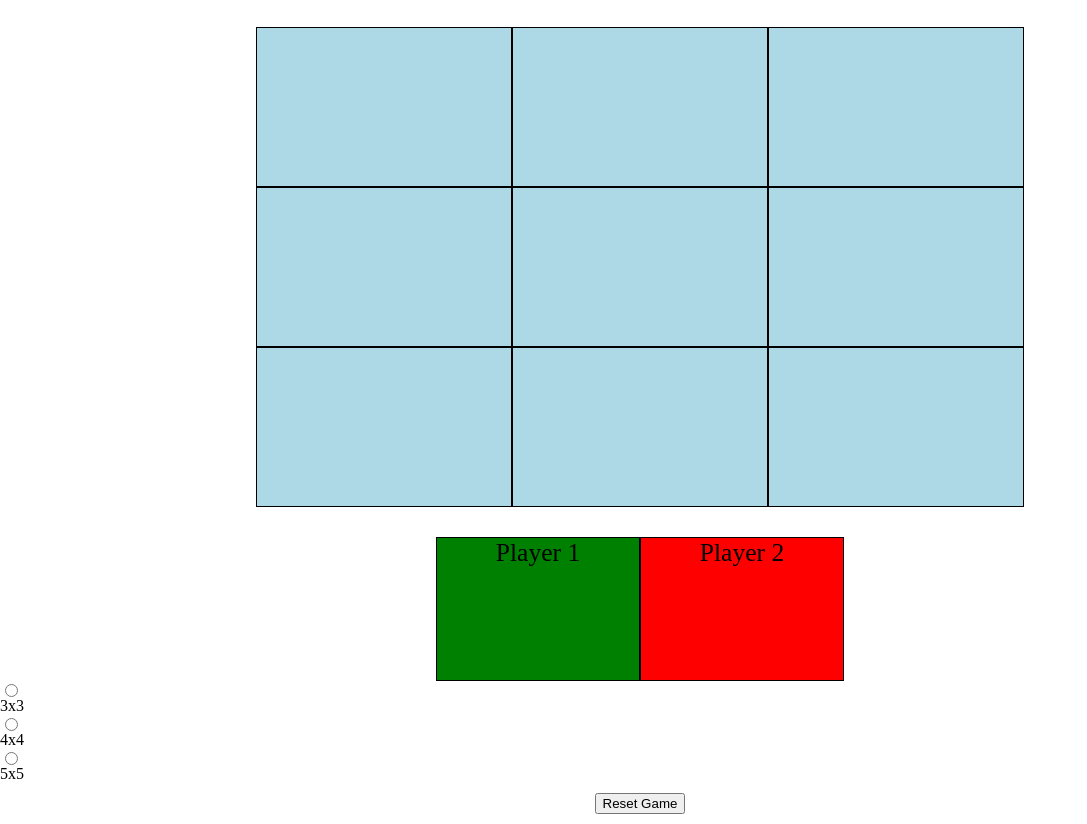
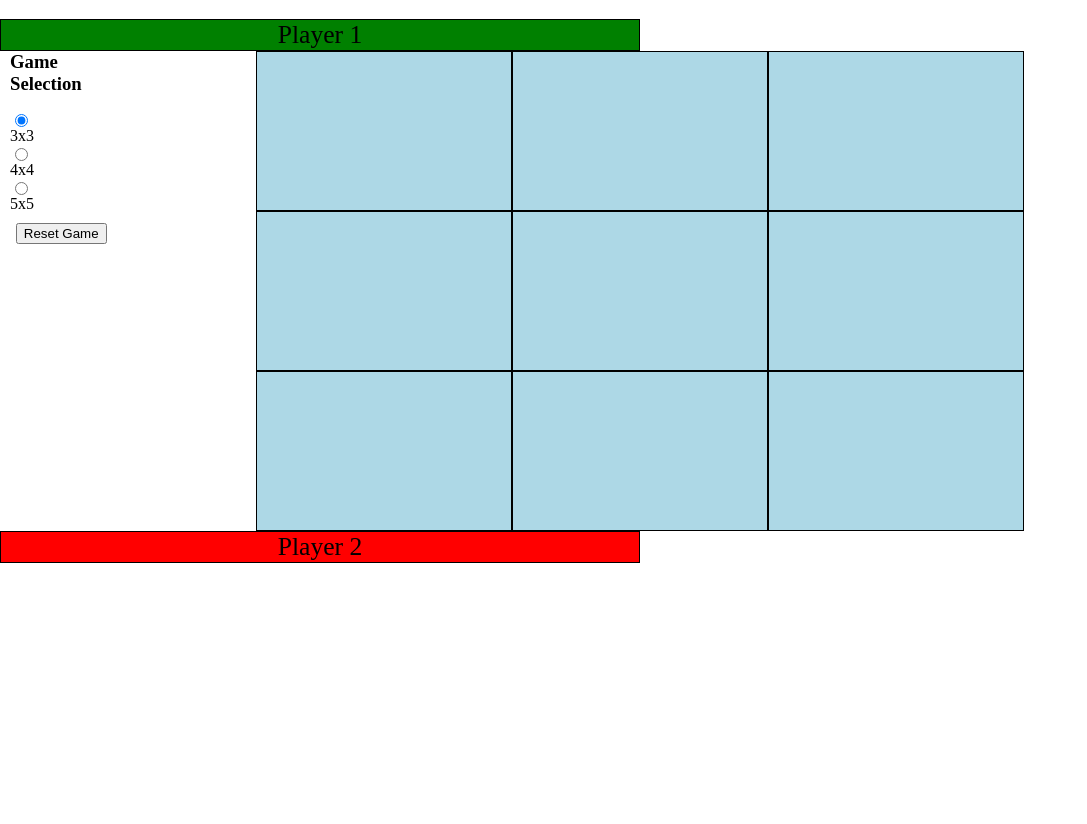
Before and after one commit to miashore/C2.17_tictactoe, a plain HTML site: page index.html in a window 1280 px wide. Shown: the part 61-885 px from the top of the page, without its empty margins (0-1087 px from the left). After the commit the page ends 800 px from the top, so only its background shows below. Drawn offline with nearby package versions, Linux system fonts and the light colour scheme.

Commit message:
html reformat and css styling

```diff
--- a/index.html
+++ b/index.html
@@ -9,7 +9,11 @@
 </head>
 <body>
 <h1>Shaolin Busters: Tic Tac Toe</h1>
+
 <div id="main-container">
+    <div>
+        <div id="playerOne" class="players selected" value="0">Player 1</div>
+    </div>
     <div id="gameContainer">
         <div class="gameCells col1 row1"></div>
         <div class="gameCells col2 row1"></div>
@@ -21,16 +25,17 @@
         <div class="gameCells col2 row3"></div>
         <div class="gameCells col3 row3"></div>
     </div>
-    <div id="userContainer">
-        <div id="playerOne" class="players selected" value="0">Player 1</div>
-        <div id="playerTwo" class="players" value="1">Player 2</div>
+    <div>
+    <div id="playerTwo" class="players" value="1">Player 2</div>
     </div>
     <div id="buttonRadioContainer">
-        <input type="radio" class="gameType"><label>3x3</label>
-        <input type="radio" class="gameType"><label>4x4</label>
-        <input type="radio" class="gameType"><label>5x5</label>
+        <div id="gameSelector">
+            <h3>Game Selection</h3>
+            <input type="radio" class="gameType" checked><label>3x3</label>
+            <input type="radio" class="gameType"><label>4x4</label>
+            <input type="radio" class="gameType"><label>5x5</label>
+        </div>
         <button type="button" id="reset">Reset Game</button>
     </div>
-</div>
 </body>
 </html>
--- a/style.css
+++ b/style.css
@@ -9,8 +9,10 @@ h1 {
 #gameContainer {
     width: 60vw;
     height: 60vh;
-    margin: 30px auto 0 auto;
+    /* margin: 30px auto 0 auto; */
     background-color: lightblue;
+    float: right;
+    margin-right: 20vw;
 }
 
 .gameCells {
@@ -23,11 +25,15 @@ h1 {
     box-sizing: border-box;
 }
 
-#userContainer {
-    height: 18vh;
-    width: 51vh;
-    /*background-color: black;*/
-    margin: 30px auto 0 auto;
+/*#userContainer {*/
+    /*height: 18vh;*/
+    /*width: 51vh;*/
+    /*!*background-color: black;*!*/
+    /*margin: 30px auto 0 auto;*/
+/*}*/
+
+#playerOne {
+
 }
 
 .players {
@@ -45,9 +51,9 @@ div .selected {
     background-color: green;
 }
 
-#buttonContainer {
+#buttonRadioContainer {
     width: 8vw;
-    margin: 0 auto;
+    margin: 10px;
 }
 
 #reset {
@@ -58,3 +64,7 @@ div .selected {
 .gameType {
     display: block;
 }
+
+label {
+    display: inline;
+}
```
